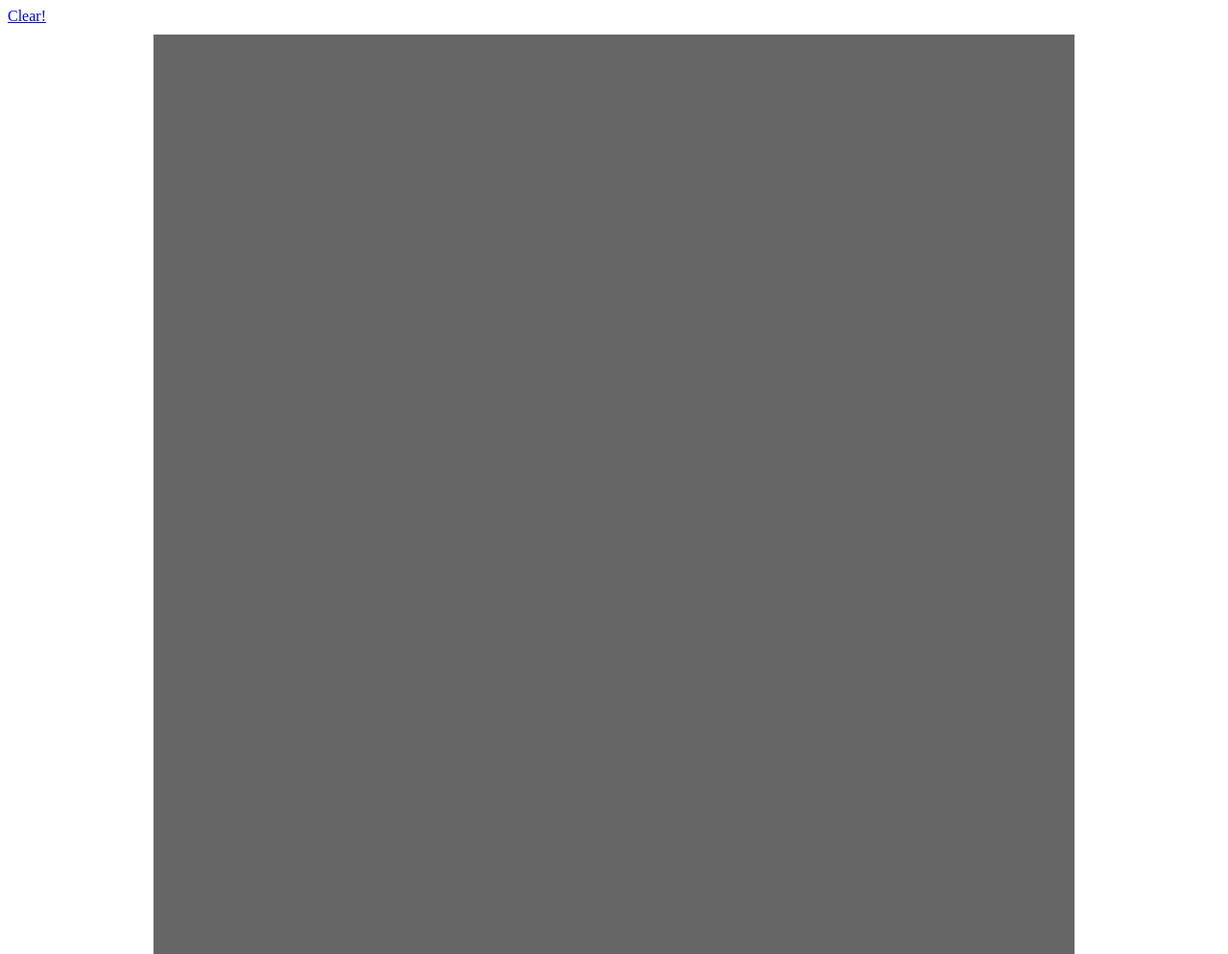
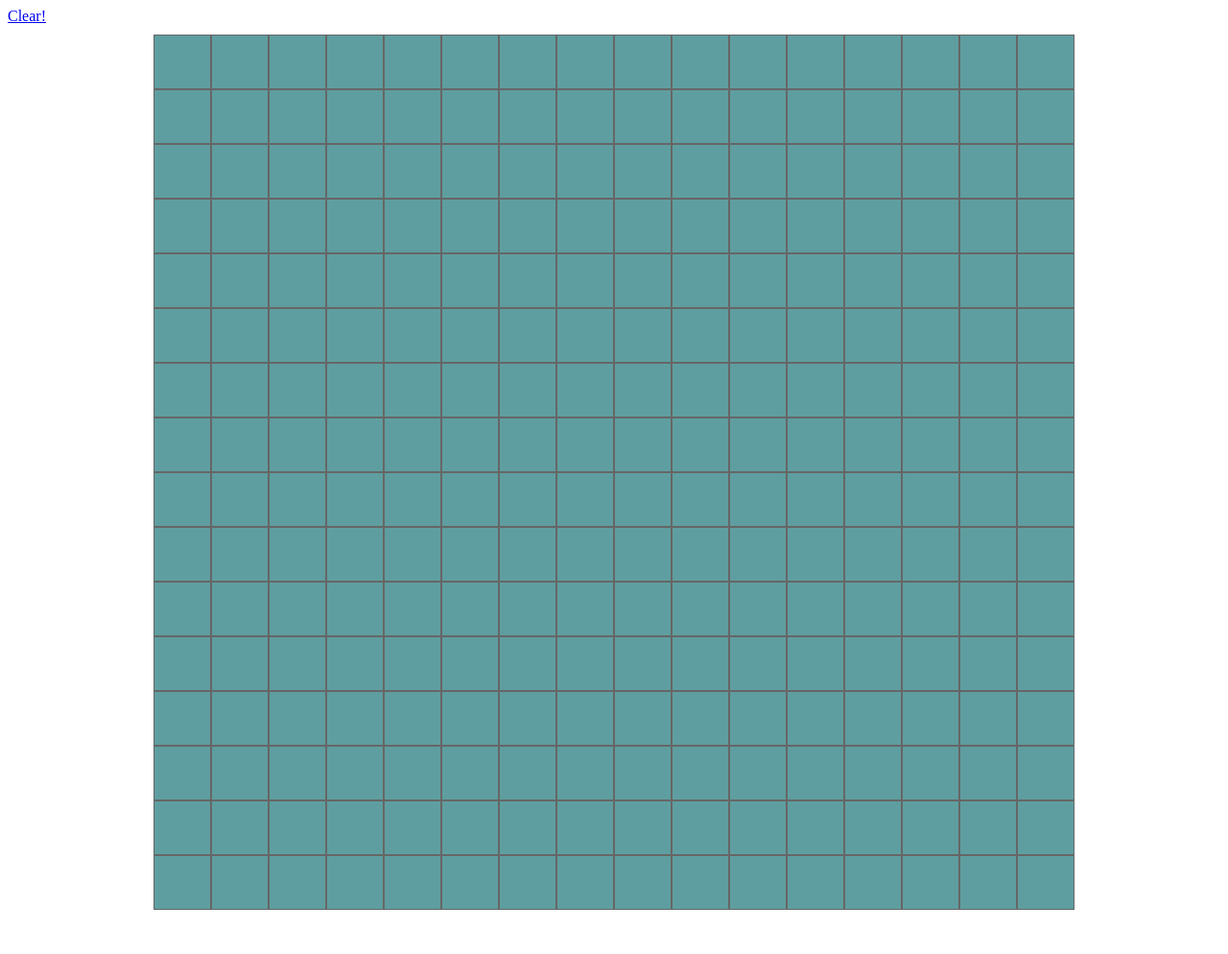
Before and after one commit to mitchconquer/js-sketchpad, a plain HTML site: page index.html in a window 1280 px wide. Shown: the top 994 px of the page at 96% size. After the commit the page ends 958 px from the top, so only its background shows below. Drawn offline with nearby package versions, Linux system fonts and the light colour scheme.

Commit message:
Fixed spacing between pixels so now generates an even grid

```diff
--- a/script.js
+++ b/script.js
@@ -13,14 +13,15 @@ NOTES:
 $(document).ready(function(){
 	var pixels = 16; // initial pixel density
 	initializeGrid(pixels);
+
+	// $(document).on('mouseenter', '.pixel', changeColor());
 });
 
 function initializeGrid(pixels){
 	clearGrid();
 	var width = gridWidth();
 	var args = {'gridWidth': width, 'pixels': pixels};
-	var pixelSize = calculatePixelSize(args);
-	args['pixelSize'] = pixelSize;
+	args['pixelSize'] = calculatePixelSize(args);
 	drawGrid(args);
 }
 
@@ -41,10 +42,10 @@ function drawGrid(args){
 	var pixels = args['pixels'];
 	var width = args['gridWidth'];
 	var pixelSize = args['pixelSize'];
-	var pixel = '<div class="pixel" style="width: ' + pixelSize + 'px; height: ' + pixelSize+ 'px"></div>';
+	var pixel = '<div class="pixel" style="width: ' + pixelSize + 'px; height: ' + (pixelSize - 3) + 'px"></div>';
 
 	for (i = 0; i < pixels * pixels; i++) {
-		$('#grid').append(pixel);
+		$('#grid').append(pixel).fadeTo('fast', 1);
 	}
 }
 
--- a/style.css
+++ b/style.css
@@ -11,6 +11,7 @@
 	background-color: #666;
 	display: block;
 	margin: 10px auto;
+	font-size: 0;
 }
 
 /* Pixels */
@@ -18,4 +19,5 @@
 .pixel {
 	margin: 1px;
 	display: inline-block;
+	background-color: cadetblue;
 }
```
